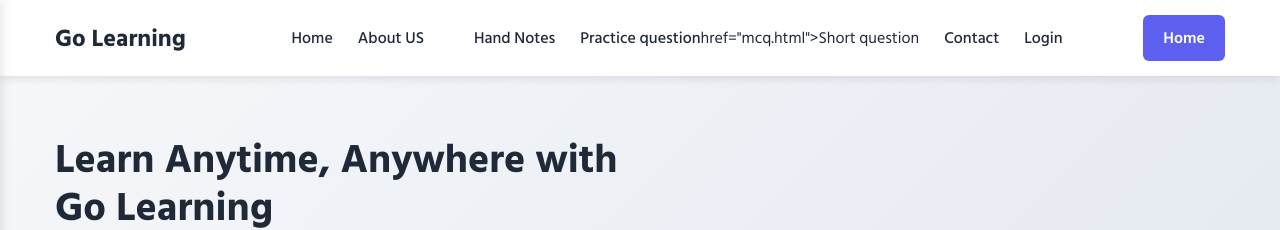
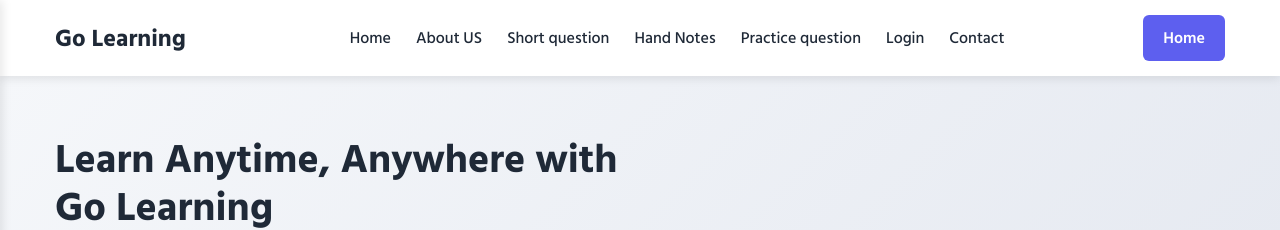
Before and after one commit to golearningedu/Golearningweb, a plain HTML site: page index.html in a window 1280 px wide. Shown: the top 230 px of the page. Drawn offline with Linux system fonts and the light colour scheme.

Commit message:
Update index.html

```diff
--- a/index.html
+++ b/index.html
@@ -596,11 +596,12 @@
                 <ul class="nav-links">
                     <li><a href="index.html">Home</a></li>
                     <li><a href="about.html">About US</a></li>
-                    <li><a href="course.html"></a></li>
+                    <li><a href="course.html">Short question</a></li>
                     <li><a href="blank.html">Hand Notes</a></li>
-                    <li><a href="mcq.html">Practice question</a></li> href="mcq.html">Short question</a></li>
+                    <li><a href="mcq.html">Practice question</a></li>
+                    <li><a href="login.html">Login</a></li>
                     <li><a href="#contact">Contact</a></li>
-                     <li><a href="login.html">Login</a></li>
+
                 </ul>
                 <button class="mobile-menu-btn">
                     <i class="fas fa-bars"></i>
@@ -621,9 +622,9 @@
             <li><a href="course.html">Hand notes</a></li>
             <li><a href="blank.html">Practice question</a></li>
             <li><a href="mcq.html">Short question</a></li>
+            <li><a href="login.html">Login</a></li>
+            <li><a href="#contact">Contact</a></li>
 
-            <li><a href="#contact">Contact</a></li>
-            <li><a href="login.html">Login</a></li>
         </ul>
     </div>
 
```
